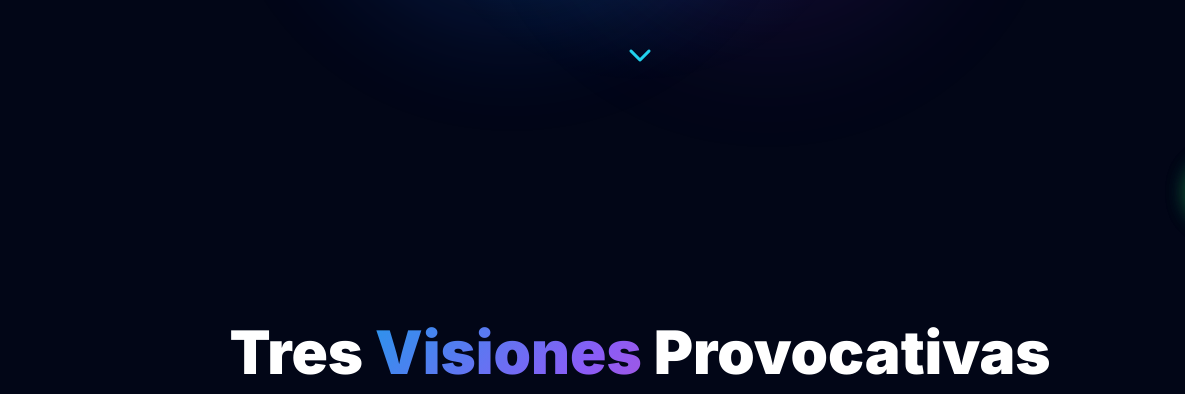
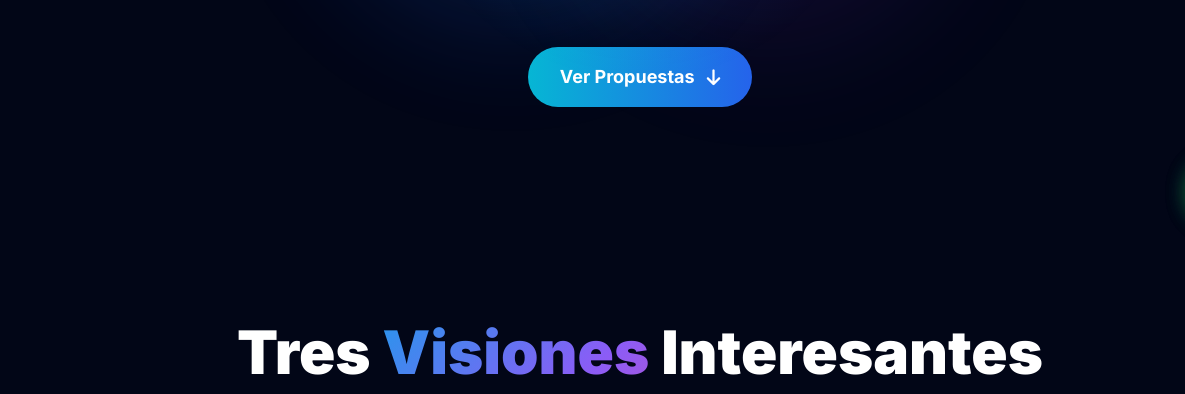
Before and after one commit to EdduAInnova/propuesta-yuri, a plain HTML site: page index.html in a window 1280 px wide. Shown: the part 558-952 px from the top of the page, 0-1185 px from the left. Drawn offline with nearby package versions, Linux system fonts and the light colour scheme.

Commit message:
Update hero section: Add CTA button and refine copy

```diff
--- a/index.html
+++ b/index.html
@@ -76,10 +76,11 @@
                 <span class="text-lg text-gray-400 mt-4 block">Es hora de modernizar su autoridad.</span>
             </p>
 
-            <!-- Scroll Indicator -->
-            <div class="animate-bounce mt-8">
-                <i class="fas fa-chevron-down text-cyan-400 text-2xl"></i>
-            </div>
+            <!-- Call to Action Button -->
+            <a href="#opciones" class="inline-flex items-center gap-3 px-8 py-4 mt-8 bg-gradient-to-r from-cyan-500 to-blue-600 rounded-full font-bold text-lg text-white hover:scale-105 hover:shadow-2xl hover:shadow-cyan-500/50 transition-all duration-300 group">
+                <span>Ver Propuestas</span>
+                <i class="fas fa-arrow-down group-hover:translate-y-1 transition-transform"></i>
+            </a>
         </div>
     </section>
 
@@ -88,7 +89,7 @@
         <div class="max-w-7xl mx-auto">
             <div class="text-center mb-20">
                 <h2 class="text-5xl md:text-6xl font-black mb-6">
-                    Tres <span class="gradient-text">Visiones</span> Provocativas
+                    Tres <span class="gradient-text">Visiones</span> Interesantes
                 </h2>
                 <p class="text-xl text-gray-400 max-w-2xl mx-auto">
                     Cada una diseñada para un objetivo estratégico diferente.<br>
```
